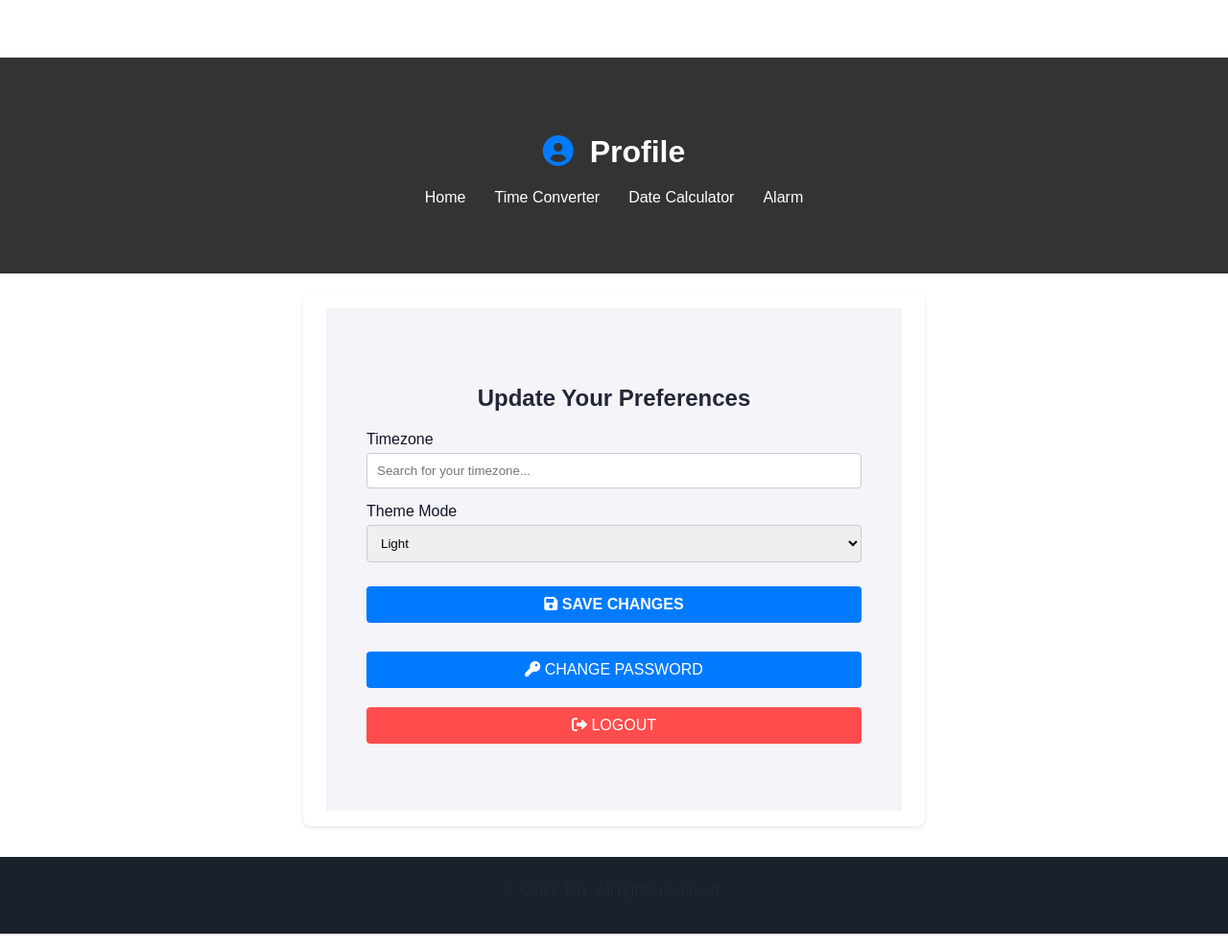
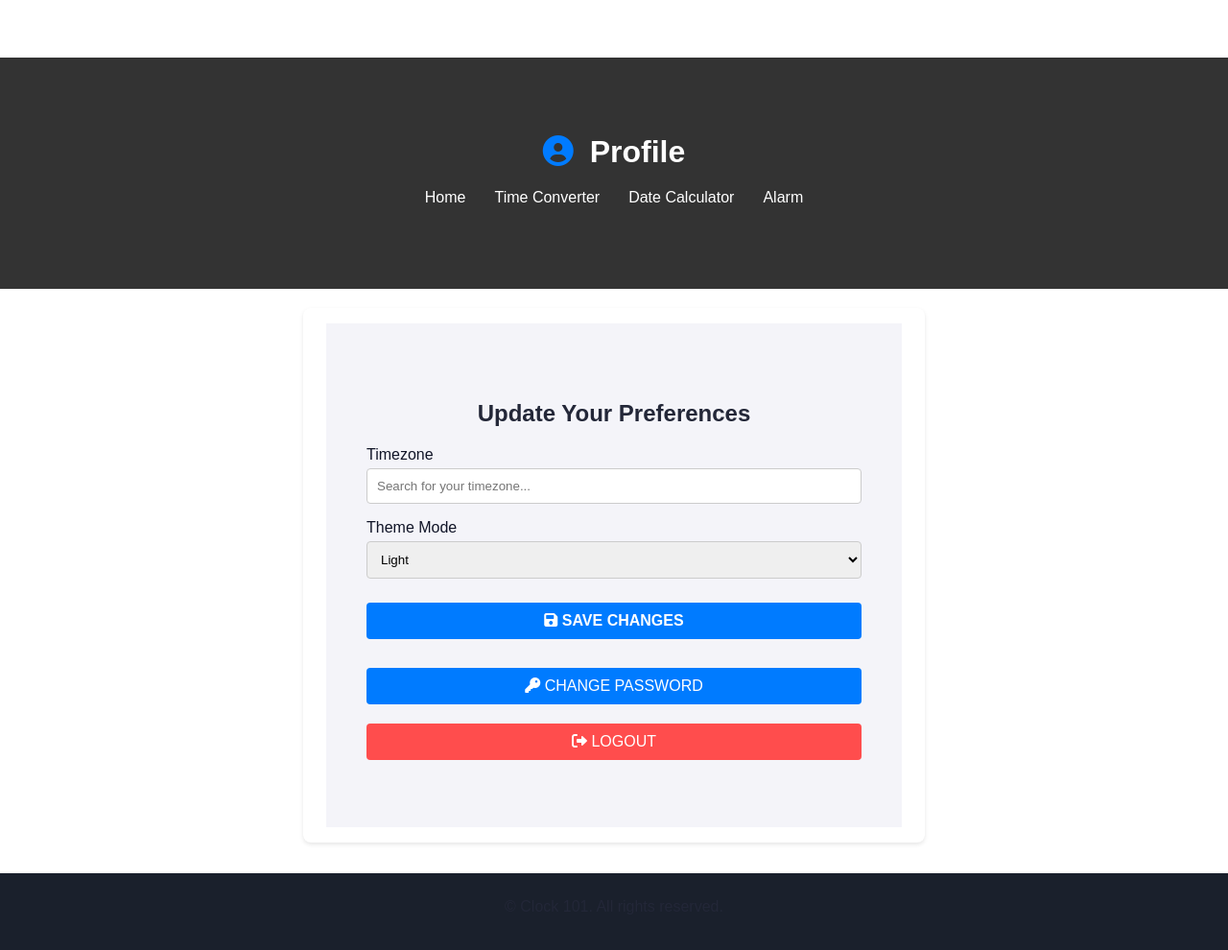
Before and after one commit to BlankW100/Clock_101, a PHP site: page /profile.html in a window 1280 px wide. Shown: the whole page at 96% size. Run offline with PHP 8.4, Linux system fonts and the light colour scheme.

Commit message:
Fix css again

```diff
--- a/html/assets/css/style2.css
+++ b/html/assets/css/style2.css
@@ -20,14 +20,7 @@
 }
 
 /* Global Styles */
-* {
-  margin: 0;
-  padding: 0;
-}
 
-html {
-  font-family: Poppins, Arial, sans-serif;
-}
 
 body {
   min-height: 100vh;
```
